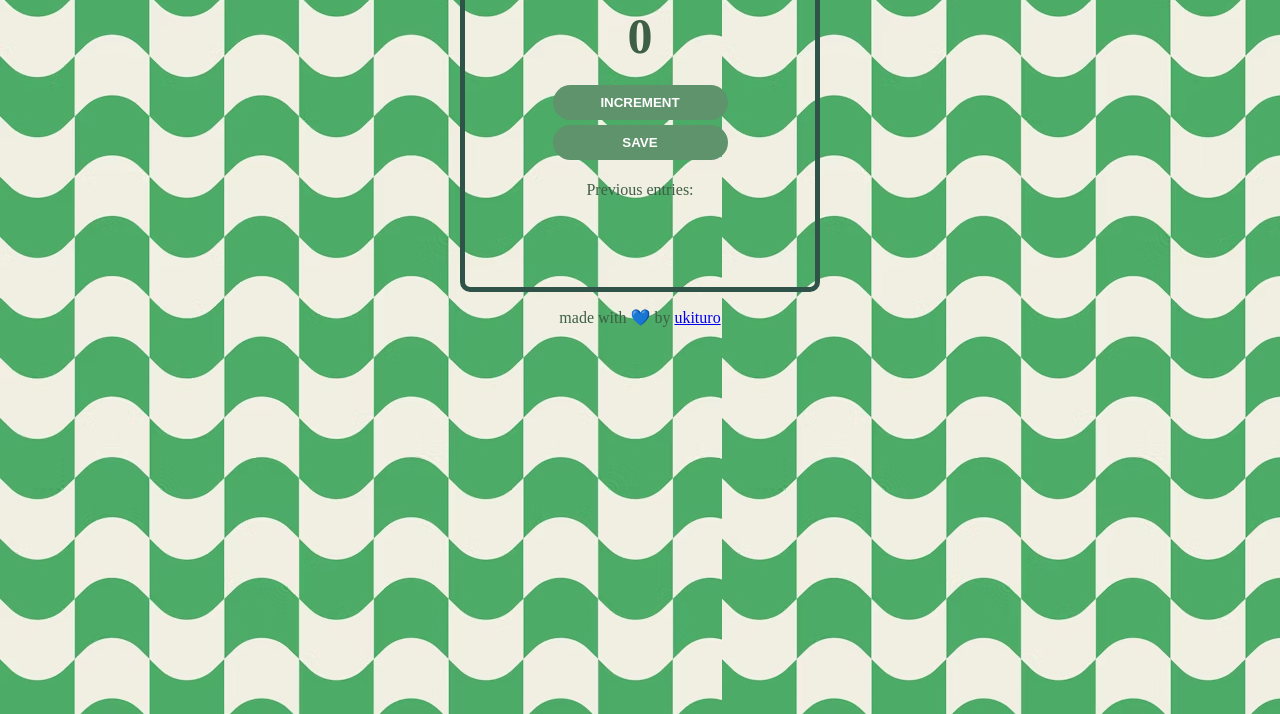
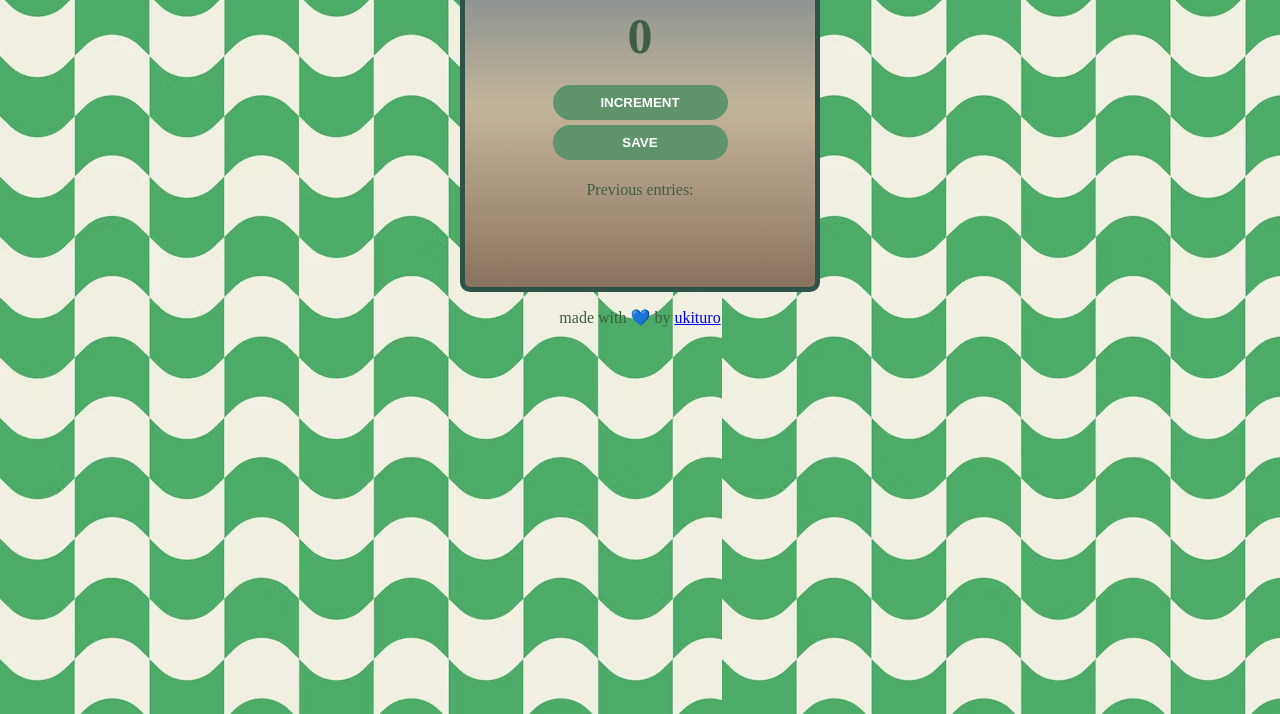
Before and after one commit to ukituro/counter-app, a plain HTML site: page index.html in a window 1280 px wide. Shown: the part 86-800 px from the top of the page. Drawn offline with Linux system fonts and the light colour scheme.

Commit message:
Update index.css

```diff
--- a/index.css
+++ b/index.css
@@ -48,5 +48,5 @@ button {
     height: 360px;
     border: 5px solid #2F5249;
     border-radius: 10px;
-    background: linear-gradient(#135deg,#6d7f8b, #c2b49b, #8a7360);
+    background: linear-gradient(#6d7f8b, #c2b49b, #8a7360);
 }
```
